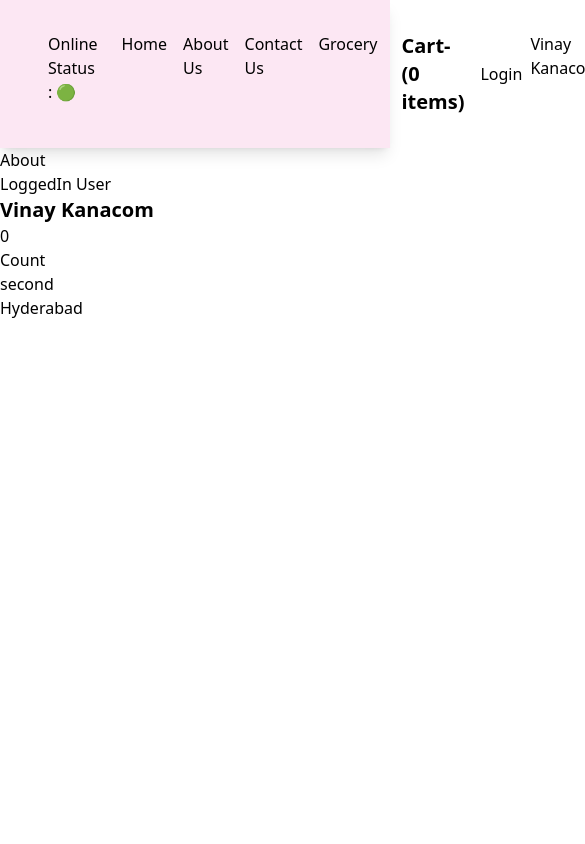
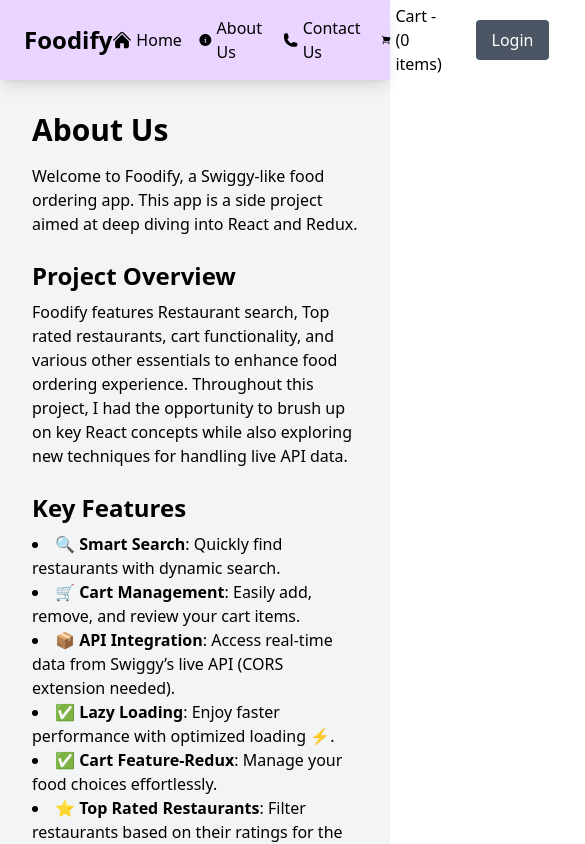
Before and after one commit to vinaykanakam/Get-Foodify, a React (Vite) app: page /about in a window 390 px wide. Shown: the top 844 px of the page, 585 px wide, since content can reach past the window. Built offline with nearby package versions, Linux system fonts and the light colour scheme; no server answers.

Commit message:
Final Push

```diff
--- a/package.json
+++ b/package.json
@@ -43,6 +43,7 @@
     "tailwindcss": "^3.4.10"
   },
   "dependencies": {
+    "@heroicons/react": "^2.1.5",
     "@parcel/transformer-js": "^2.12.0",
     "@parcel/transformer-react-refresh-wrap": "^2.12.0",
     "@reduxjs/toolkit": "^2.2.7",
--- a/src/App.js
+++ b/src/App.js
@@ -7,7 +7,7 @@ import Contact from "./components/Contact";
 import Error from "./components/Error";
 import { createBrowserRouter, RouterProvider, Outlet } from "react-router-dom";
 import RestaurantMenu from "./components/RestaurantMenu";
-import UserContext from "./utils/UserContex";
+import UserContext from "./utils/UserContext";
 import { Provider } from "react-redux";
 import appStore from "./utils/appStore";
 import Cart from "./components/Cart";
--- a/src/components/About.js
+++ b/src/components/About.js
@@ -1,6 +1,6 @@
 import { Component } from "react";
 import UserClass from "./UserClass";
-import UserContext from "../utils/UserContex";
+import UserContext from "../utils/UserContext";
 
 
 class About extends Component{
@@ -17,16 +17,36 @@ class About extends Component{
 
         console.log("Parent Render");
         return (
-            <div>
-                <h1>About</h1>
-                <div>
-                    LoggedIn User
-                    <UserContext.Consumer>
-                        {({loggedInUser})=> (<h1 className="font-bold text-xl">{loggedInUser}</h1>)}
-                    </UserContext.Consumer>
-                </div>
-                <UserClass userData={"second"} location={"Hyderabad"}/>
+            <div className="p-8 bg-gray-100">
+                <h1 className="text-3xl font-bold mb-4">About Us</h1>
+                <p className="mb-4">
+                    Welcome to Foodify, a Swiggy-like food ordering app.
+                    This app is a side project aimed at deep diving into React and Redux.
+                </p>
+                <h2 className="text-2xl font-semibold mt-6 mb-2">Project Overview</h2>
+                <p className="mb-4">
+                    Foodify features Restaurant search, Top rated restaurants, cart functionality, and various other essentials to enhance food ordering experience.
+                    Throughout this project, I had the opportunity to brush up on key React concepts while also exploring new techniques for handling live API data.
+                </p>
+                <h2 className="text-2xl font-semibold mt-6 mb-2">Key Features</h2>
+                <ul className="list-disc list-inside mb-4">
+                <li><strong>🔍 Smart Search</strong>: Quickly find restaurants with dynamic search.</li>
+                <li><strong>🛒 Cart Management</strong>: Easily add, remove, and review your cart items.</li>
+                <li><strong>📦 API Integration</strong>: Access real-time data from Swiggy’s live API (CORS extension needed).</li>
+                <li><strong>✅ Lazy Loading</strong>: Enjoy faster performance with optimized loading ⚡.</li>
+                <li><strong>✅ Cart Feature-Redux</strong>: Manage your food choices effortlessly.</li>
+                <li><strong>⭐ Top Rated Restaurants</strong>: Filter restaurants based on their ratings for the best dining experience.</li>
+                <li><strong>✅ Custom UI</strong>: Benefit from a flexible user interface using custom hooks 💡.</li>
+                <li><strong>✅ Shimmer UI</strong>: Experience smooth loading with a pleasant shimmer effect 🚀.</li>
+
+                </ul>
+
+                <p>
+                    While the app itself is straightforward, it has provided an excellent opportunity to revisit core React practices like state management,
+                    API handling, and UI/UX optimization. Thank you for checking out Foodify!
+                </p>
             </div>
+
 
         )
 
--- a/src/components/Body.js
+++ b/src/components/Body.js
@@ -3,7 +3,7 @@ import { useState, useEffect, useContext } from "react";
 import Shimmer from "./Shimmer";
 import { Link } from "react-router-dom";
 import useOnlineStatus from "../utils/useOnlineStatus";
-import UserContext from "../utils/UserContex";
+import UserContext from "../utils/UserContext";
 
 
 const Body = () => {
@@ -11,7 +11,7 @@ const Body = () => {
     const [listOfRestaurants, setlistOfRestaurants] = useState([]);
     const [filteredRestaurant, setfilteredRestaurant] = useState([]);
 
-    const [searchText, setsearchText]= useState([]);
+    const [searchText, setsearchText]= useState("");
 
     const {loggedInUser, setUserName} = useContext(UserContext);
 
@@ -26,10 +26,28 @@ const Body = () => {
         "https://www.swiggy.com/dapi/restaurants/list/v5?lat=17.406498&lng=78.47724389999999&is-seo-homepage-enabled=true&page_type=DESKTOP_WEB_LISTING"
       );
 
-      const json= await data.json();
-      //console.log(json);
-      setlistOfRestaurants(json?.data?.cards[4]?.card?.card?.gridElements?.infoWithStyle?.restaurants);
-      setfilteredRestaurant(json?.data?.cards[4]?.card?.card?.gridElements?.infoWithStyle?.restaurants);
+      const json = await data.json();
+
+      // Extract all restaurants from all cards
+      const allRestaurants = json?.data?.cards.flatMap(card =>
+      card.card?.card?.gridElements?.infoWithStyle?.restaurants || []
+      );
+
+      // Set both lists
+      setlistOfRestaurants(allRestaurants);
+      setfilteredRestaurant(allRestaurants);
+
+      console.log("All Restaurants:", allRestaurants);
+
+
+      // Log the IDs of filtered restaurants
+      // allRestaurants.forEach(restaurant => {
+      //   console.log(restaurant.info.id);
+      // });
+      // const json= await data.json();
+      // //console.log(json);
+      // setlistOfRestaurants(json?.data?.cards[4]?.card?.card?.gridElements?.infoWithStyle?.restaurants);
+      // setfilteredRestaurant(json?.data?.cards[4]?.card?.card?.gridElements?.infoWithStyle?.restaurants);
 
     };
 
@@ -42,45 +60,47 @@ const Body = () => {
     };
 
     return (
-        <div className="body">
-            <div className="filter flex">
-              <div className="search m-4 p-4">
+        <div className="min-h-screen pt-2">
+            <div className="flex justify-center items-center m-4 p-4">
+
+              <div className="search">
               <input
                 type="text"
                 data-testid="searchInput"
-                className="border border-solid border-black"
+                className="bg-gray-100 border border-solid border-black px-2 py-1 mr-2  hover:bg-white transition"
                 value={searchText}
                 onChange={(e)=>{
                   setsearchText(e.target.value);
                 }}
               />
-
+              </div>
               <button
-                className="bg-gray-300 px-2 py-1 m-4 rounded-lg"
+                className="bg-gray-300 px-4 py-2 rounded-lg mr-6 hover:bg-gray-400 transition"
                 onClick={()=>{
                   const filteredRestaurant=listOfRestaurants.filter(
                     (res)=>res.info.name.toLowerCase().includes(searchText.toLowerCase())
-                  )
+                  );
                   setfilteredRestaurant(filteredRestaurant);
                 }}
               >
                 Search
               </button>
-              </div>
-              <div className="p-4 m-4 flex items-center">
-              <button className="px-2 py-1 bg-gray-300 rounded-lg"
+
+              {/* <div className="p-4 m-4 flex items-center flex-col"> */}
+              <button className="px-4 py-2 bg-gray-300 rounded-lg  hover:bg-gray-400 transition"
                 onClick={()=>{
                   const filteredList=listOfRestaurants.filter(
-                    (res)=>res.info.avgRating>4
+                    (res)=>res.info.avgRating>4.3
                   );
                   console.log("top restaurants search")
                   console.log(filteredList)
                   setfilteredRestaurant(filteredList)
 
-              }}>Top rated Restaurants</button>
-              </div>
+              }}>Top rated Restaurants
+              </button>
 
-              <div className="search flex m-4 p-4 items-center">
+
+              {/* <div className="search flex m-4 p-4 items-center">
                 <label>UserName : </label>
                 <input className="border border-black p-2"
                       value={loggedInUser}
@@ -88,18 +108,27 @@ const Body = () => {
                         setUserName(e.target.value);
                         }}
                 />
-              </div>
+              </div> */}
 
             </div>
 
-            <div className="flex flex-wrap">
-              {
-                filteredRestaurant.map(restaurant => (
-                  <Link key={restaurant.info.id} to={"/restaurants/"+ restaurant.info.id}>
-                    <RestaurantCard resData={restaurant}/>
-                  </Link>
-              ))}
+            {/* <div className="flex flex-wrap justify-center">
+            {
+              filteredRestaurant.map(restaurant => (
+              <Link key={`${restaurant.info.id}-${restaurant.info.name}`} to={"/restaurants/"+ restaurant.info.id}>
+              <RestaurantCard resData={restaurant}/>
+              </Link>
+            ))}
+            </div> */}
+            <div className="flex flex-wrap justify-center">
+            {
+            filteredRestaurant.map((restaurant, index) => (
+            <Link key={`${restaurant.info.id}-${index}`} to={"/restaurants/"+ restaurant.info.id}>
+            <RestaurantCard resData={restaurant} />
+            </Link>
+            ))}
             </div>
+
         </div>
     )
 }
--- a/src/components/Contact.js
+++ b/src/components/Contact.js
@@ -1,7 +1,16 @@
 const Contact=()=>{
     return(
+
         <div>
-            <h1 className="font-bold text-3xl p-4 m-4">Contact Us Page</h1>
+            <div className="min-h-screen flex flex-col items-center justify-center p-4 bg-gray-100">
+            <h1 className="text-3xl font-bold mb-4">Contact Information</h1>
+            <p className="mb-2">Email: <a href="mailto:vinaykanakam65@gmail.com" className="text-blue-500">vinaykanakam65@gmail.com</a></p>
+            <p className="mb-2">Role: Full Stack Developer</p>
+            <p className="mb-6">Experience: React in Frontend, Java in Backend</p>
+            <p>GitHub: <a href="https://github.com/vinaykanakam/Get-Foodify" className="text-blue-500" target="_blank" rel="noopener noreferrer">Get-Foodify Project</a></p>
+            </div>
+            <div>
+            <h1 className="font-bold text-3xl p-4 m-4">Contact Us Page- Testing</h1>
             <form>
                 <input
                     type="text"
@@ -13,6 +22,7 @@ const Contact=()=>{
                     placeholder="message"/>
                 <button className="border-black p-2 m-2 bg-gray-100 rounded-lg">Submit</button>
             </form>
+            </div>
         </div>
     )
 }
--- a/src/components/Header.js
+++ b/src/components/Header.js
@@ -1,58 +1,53 @@
-import { useState, useEffect, useContext } from "react";
+import { useState, useContext } from "react";
 import { LOGO_URL } from "../utils/constants";
 import { Link } from "react-router-dom";
 import useOnlineStatus from "../utils/useOnlineStatus";
-import UserContext from "../utils/UserContex";
+import UserContext from "../utils/UserContext";
 import { useSelector } from "react-redux";
+import { HomeIcon, InformationCircleIcon, PhoneIcon, ShoppingCartIcon } from '@heroicons/react/24/solid';
 
-const Header = ()=> {
+const Header = () => {
+    const [btnNameReact, setbtnNameReact] = useState("Login");
+    const OnlineStatus = useOnlineStatus();
+    const { loggedInUser } = useContext(UserContext);
+    const cartItems = useSelector((store) => store.cart.items);
 
-    const [btnNameReact, setbtnNameReact] = useState("Login");
-    const OnlineStatus= useOnlineStatus();
-
-    const {loggedInUser}= useContext(UserContext);
-    //console.log("Header Render");
-
-    const cartItems= useSelector((store)=>store.cart.items)
-    console.log(cartItems);
-
-    return(
-    <div className="flex justify-between bg-pink-100 shadow-lg lg:bg-pink-50 sm:bg-blue-50">
-        <div className="logo-container">
-            <img className="w-24" src={LOGO_URL} />
+    return (
+        <div className="sticky top-0 flex justify-between items-center bg-purple-200 h-20 px-6 shadow-lg z-10">
+            <div className="flex items-center h-full">
+                <img className="w-20 h-auto" src={LOGO_URL} alt="Logo" />
             </div>
-        <div className="flex items-center">
-            <ul className="flex p-4 m-4">
-                <li className="px-4">
-                    Online Status : {OnlineStatus? "🟢" : "🔴"}
-                </li>
-                <li className="px-2">
+            <h1 className="text-2xl font-bold text-black text-center flex-grow">Foodify</h1>
+            <div className="flex items-center space-x-6">
+                <ul className="flex items-center space-x-4">
+                    <li className="flex items-center text-black hover:text-gray-600 transition">
+                        <HomeIcon className="h-5 w-5 mr-1" />
                         <Link to="/">Home</Link>
                     </li>
-                <li className="px-2">
+                    <li className="flex items-center text-black hover:text-gray-600 transition">
+                        <InformationCircleIcon className="h-5 w-5 mr-1" />
                         <Link to="/about">About Us</Link>
                     </li>
-                <li className="px-2">
+                    <li className="flex items-center text-black hover:text-gray-600 transition">
+                        <PhoneIcon className="h-5 w-5 mr-1" />
                         <Link to="/contact">Contact Us</Link>
                     </li>
-                <li className="px-2">
-                    <Link to="/grocery">Grocery</Link>
+                    <li className="flex items-center text-black hover:text-gray-600 transition">
+                        <ShoppingCartIcon className="h-5 w-5 mr-1" />
+                        <Link to="/cart">Cart - ({cartItems.length} items)</Link>
                     </li>
-                <li className="px-4 font-bold text-xl">
-                    <Link to="/cart">Cart- ({cartItems.length} items)</Link>
-                </li>
-
-                <button className="login"
-                    onClick={()=>{
-                        btnNameReact==="Login" ? setbtnNameReact("Logout"): setbtnNameReact("Login");
+                </ul>
+                <button
+                    className="ml-4 bg-gray-600 text-white py-2 px-4 rounded hover:bg-gray-400 transition"
+                    onClick={() => {
+                        btnNameReact === "Login" ? setbtnNameReact("Logout") : setbtnNameReact("Login");
                     }}
-                >{btnNameReact}
+                >
+                    {btnNameReact}
                 </button>
-                <li className="px-2 ">{loggedInUser}</li>
-            </ul>
             </div>
         </div>
-    )
-}
+    );
+};
 
-export default  Header;
+export default Header;
--- a/src/components/RestaurantCard.js
+++ b/src/components/RestaurantCard.js
@@ -1,6 +1,6 @@
 import { useContext } from "react";
 import { CDN_URL } from "../utils/constants";
-import UserContext from "../utils/UserContex";
+import UserContext from "../utils/UserContext";
 
 const RestaurantCard = (props) => {
     const {resData} = props;
@@ -15,22 +15,24 @@ const RestaurantCard = (props) => {
       avgRating,
       costForTwo,
       sla,
-      deliveryTime
+      locality
 
     } = resData?.info;
 
     return(
-        <div data-testid="resCard" className="m-4 p-4 w-[200px] rounded-lg bg-gray-200 hover:bg-gray-400">
-            <img className="rounded-lg"
+        <div data-testid="resCard" className="m-4 p-4 w-[230px] h-[380px] rounded-lg  hover:bg-purple-200 flex flex-col hover:scale-90 transition-all duration-200 ease-in-out z-0">
+            <img className="rounded-lg h-40 w-full object-cover"
                 alt="res-logo"
                 src={CDN_URL + cloudinaryImageId}
             />
-            <h3 className="font-bold py-4 text-xl" >{name}</h3>
-            <h4>{cuisines.join(", ")}</h4>
-            <h4>{avgRating}star</h4>
-            <h4>{costForTwo} </h4>
-            <h4>{sla.deliveryTime}minutes</h4>
-            <h4>User : {loggedInUser}</h4>
+            <div className="flex flex-col flex-grow p-2 pt-1">
+                <h3 className="font-bold py-2 text-xl" >{name}</h3>
+                <h4 className="whitespace-nowrap overflow-hidden text-ellipsis">{cuisines.join(", ")}</h4>
+                <h4 >{avgRating}star-{sla.deliveryTime}min</h4>
+                <h4 >{costForTwo} </h4>
+                <h4 className="whitespace-nowrap overflow-hidden text-ellipsis">{locality}</h4>
+            {/* <h4>User : {loggedInUser}</h4> */}
+            </div>
         </div>
     )
 }
```
Also changed, not shown: src/utils/UserContext.js (renamed from src/utils/UserContex.js), 7 other files (tests, documents, lock files or other folders). Lines whose indentation alone changed are shown as unchanged.
